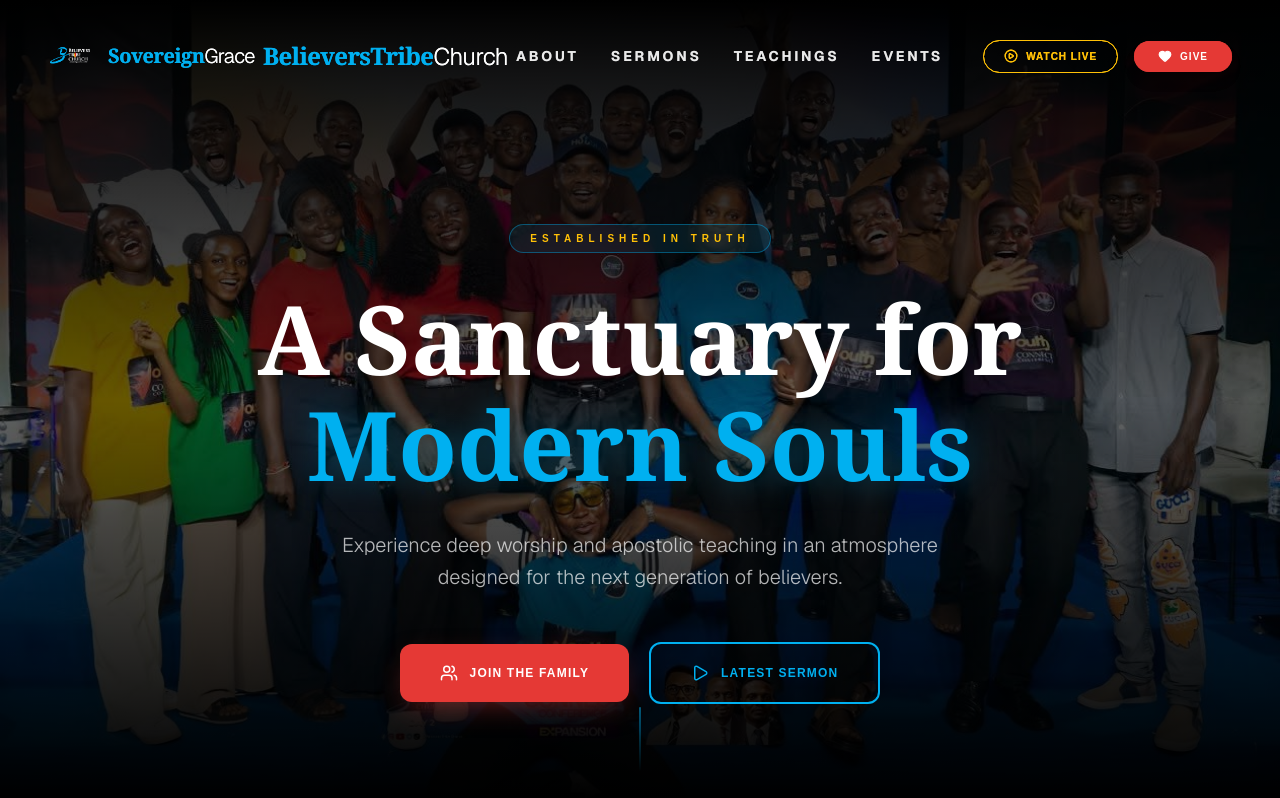
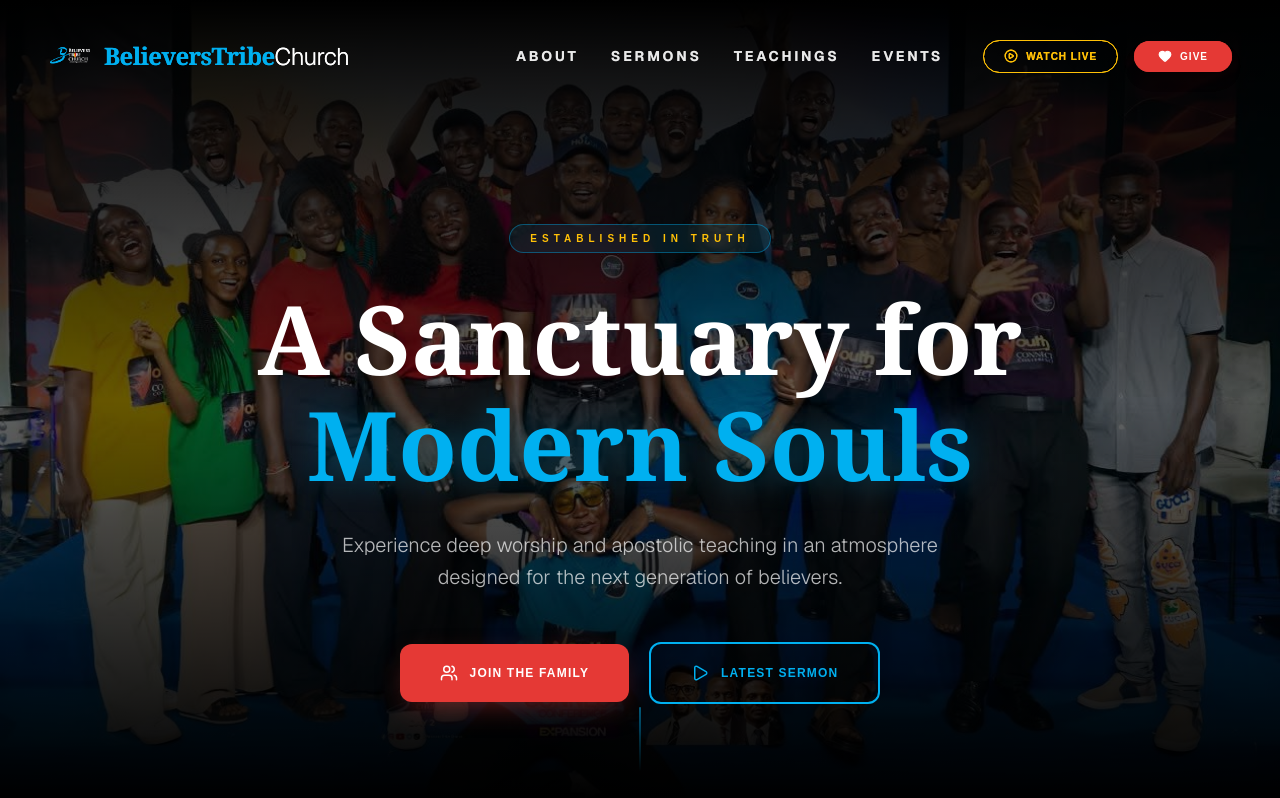
Before and after one commit to tari-2004/btc-app, a Next.js app: page / in a window 1280 px wide. Shown: the top 798 px of the page. Built offline with nearby package versions, Linux system fonts and the light colour scheme.

Commit message:
Updated the navbar

```diff
--- a/app/components/navbar.tsx
+++ b/app/components/navbar.tsx
@@ -82,9 +82,9 @@ export default function Navbar() {
   </div>
 
   {/* Optional: Keep the text name next to the logo or remove it */}
-  <span className="hidden sm:block text-xl font-serif font-bold tracking-tight text-[#00B0F0]">
+  {/* <span className="hidden sm:block text-xl font-serif font-bold tracking-tight text-[#00B0F0]">
     Sovereign<span className="text-white font-sans font-light">Grace</span>
-  </span>
+  </span> */}
 </motion.div>
             <span className="text-2xl font-serif font-bold tracking-tight text-[#00B0F0]">
               BelieversTribe<span className="text-white font-sans font-light">Church</span>
```
